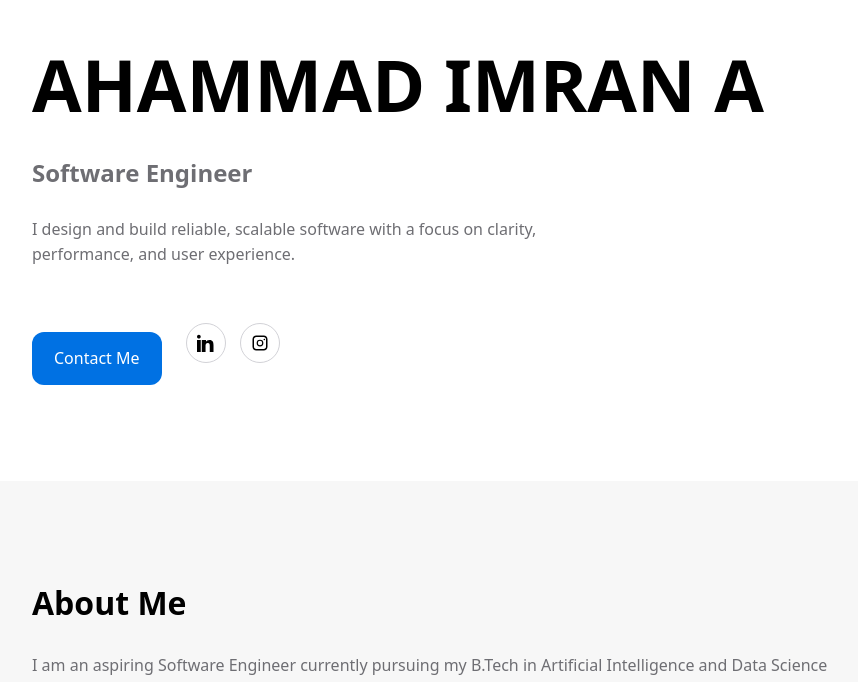
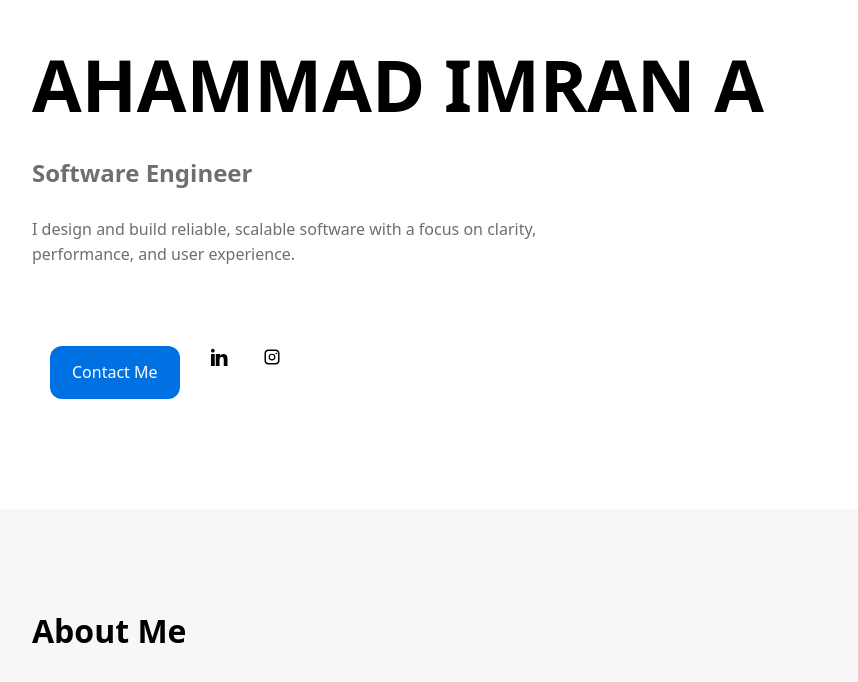
Before and after one commit to iimr4n/portfolio-js, a Next.js app: page / in a window 1280 px wide. Shown: the part 113-795 px from the top of the page, without its empty margins (32-890 px from the left). Built offline with nearby package versions, Linux system fonts and the light colour scheme.

Commit message:
Update globals.css

```diff
--- a/app/globals.css
+++ b/app/globals.css
@@ -309,3 +309,60 @@ html {
 .philosophy {
   font-style: italic;
 }
+/* =========================
+   GLASS HERO ACTIONS
+========================= */
+
+.hero-actions {
+  display: flex;
+  align-items: center;
+  gap: 20px;
+  padding: 14px 18px;
+  border-radius: 18px;
+  width: fit-content;
+}
+
+/* Glass effect */
+.glass {
+  background: rgba(255, 255, 255, 0.08);
+  backdrop-filter: blur(14px);
+  -webkit-backdrop-filter: blur(14px);
+  border: 1px solid rgba(255, 255, 255, 0.15);
+}
+
+/* Dark mode glass tuning */
+@media (prefers-color-scheme: dark) {
+  .glass {
+    background: rgba(255, 255, 255, 0.06);
+  }
+}
+
+/* Social icons inside glass */
+.social-icons {
+  display: flex;
+  gap: 12px;
+}
+
+.social-icons a {
+  width: 40px;
+  height: 40px;
+  border-radius: 50%;
+  display: flex;
+  align-items: center;
+  justify-content: center;
+  color: var(--text);
+  border: 1px solid rgba(255, 255, 255, 0.2);
+  transition: all 0.25s ease;
+}
+
+.social-icons a:hover {
+  background: var(--accent);
+  color: #ffffff;
+  transform: translateY(-2px);
+}
+
+.social-icons svg {
+  width: 18px;
+  height: 18px;
+  fill: currentColor;
+}
```
